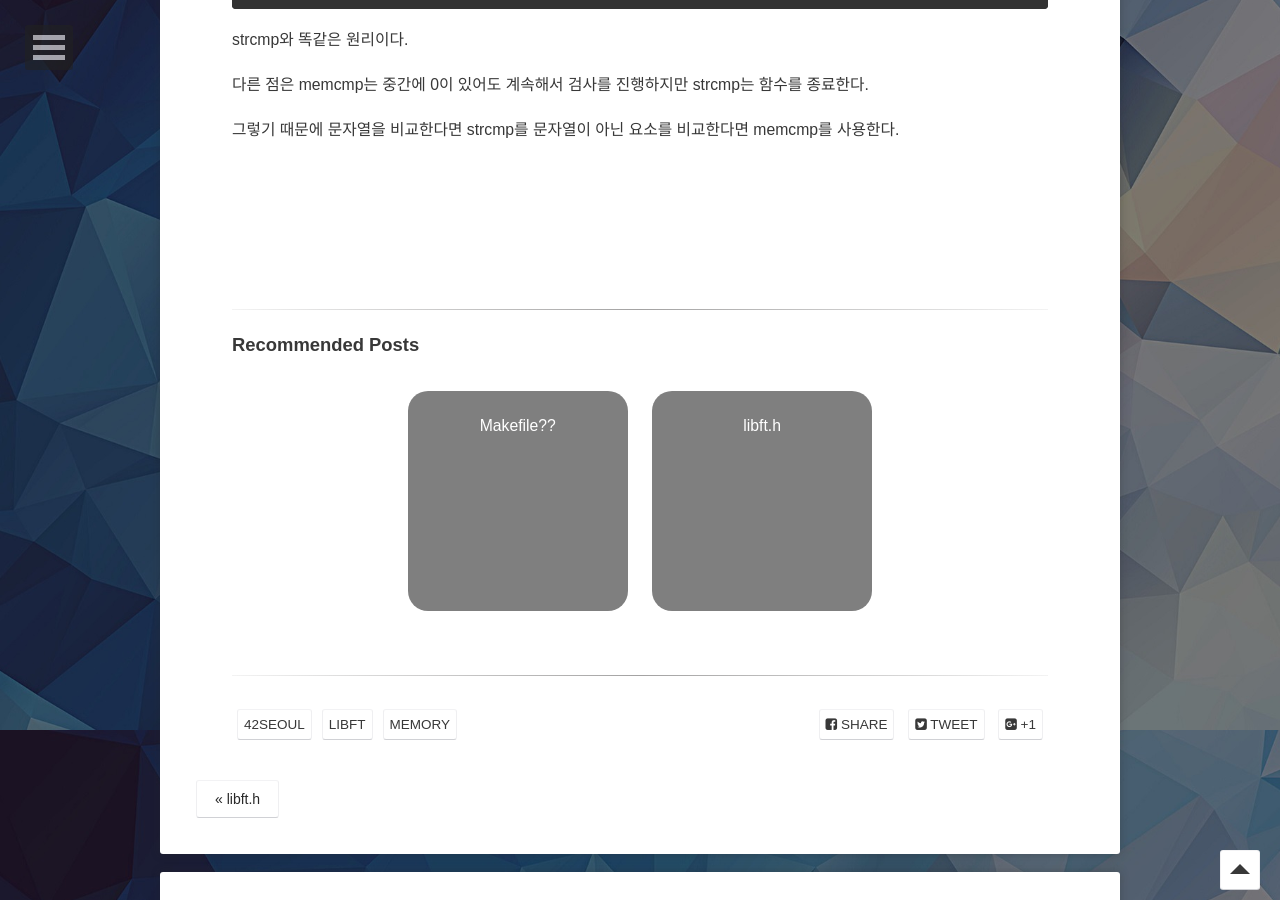
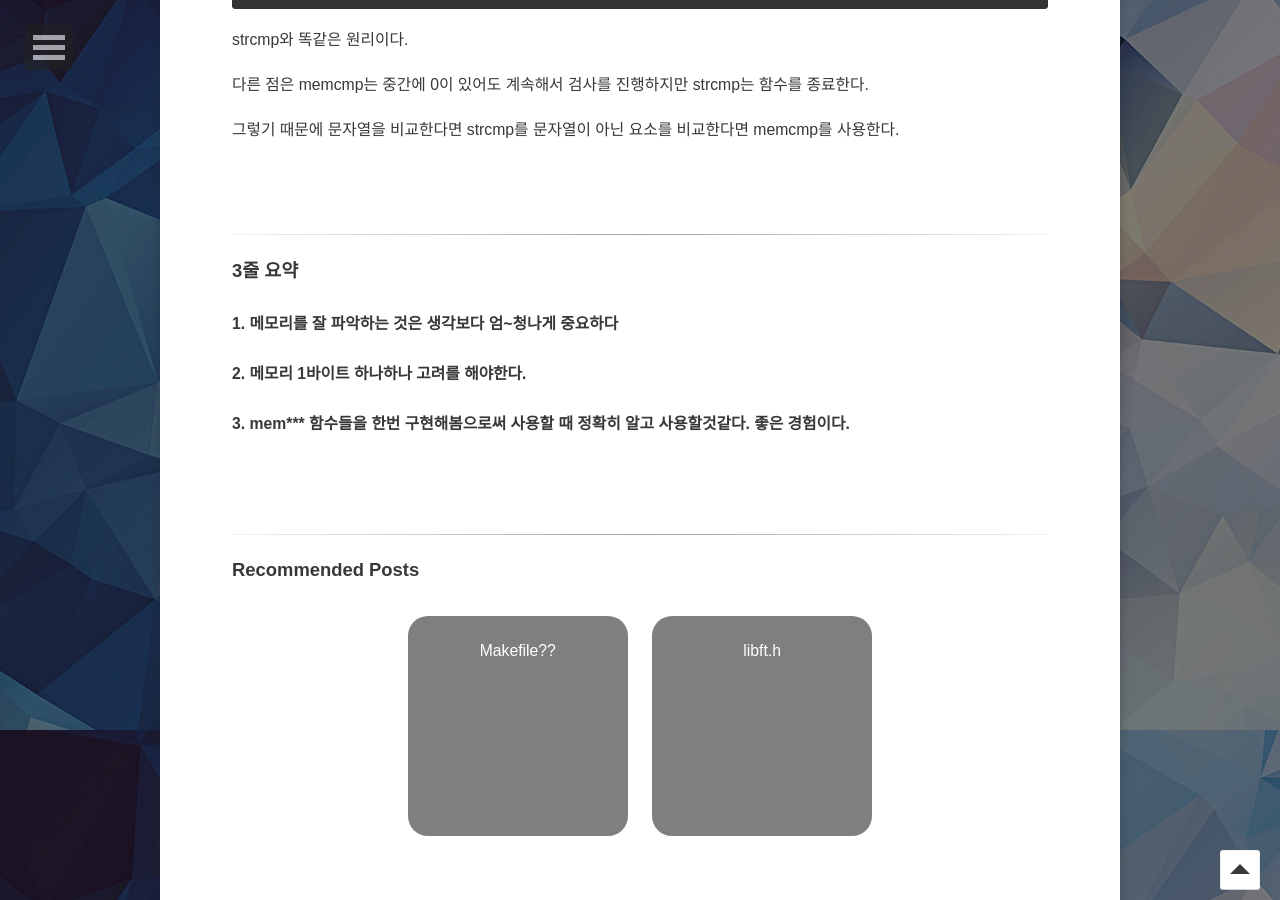
Before and after one commit to 2unbini/2unbini.github.io, a Jekyll site: the page built from _posts/42_LIBFT/2021-05-09-memfunc.md, in a window 1280 px wide and 900 px high, scrolled down 10070 px. Built offline with Jekyll 4.4.1, drawn with Linux system fonts in a browser that asks for light colours; some web fonts are replaced; comment, search, counter and statistics services are not loaded.

Commit message:
Update 2021-05-09-memfunc.md

```diff
--- a/_posts/42_LIBFT/2021-05-09-memfunc.md
+++ b/_posts/42_LIBFT/2021-05-09-memfunc.md
@@ -397,3 +397,11 @@ strcmp와 똑같은 원리이다.
 
 <br />
 <br />
+
+---
+
+### 3줄 요약
+
+#### 1. 메모리를 잘 파악하는 것은 생각보다 엄~청나게 중요하다
+#### 2. 메모리 1바이트 하나하나 고려를 해야한다.
+#### 3. mem*** 함수들을 한번 구현해봄으로써 사용할 때 정확히 알고 사용할것같다. 좋은 경험이다.
```
